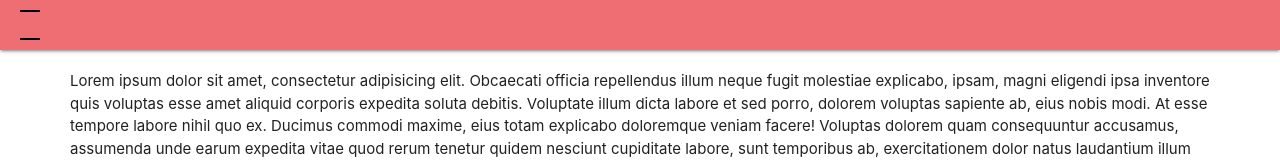
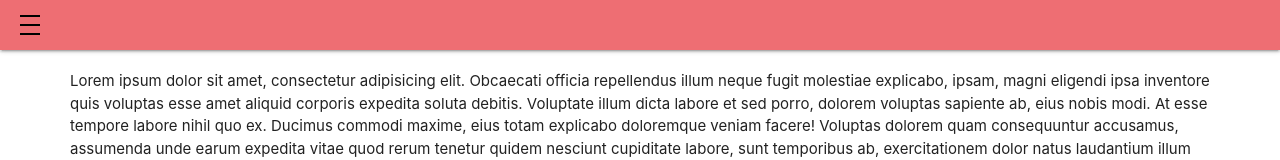
Before and after one commit to SpGray1991/burger_menu_adaptive, a React (Create React App) app: page / in a window 1280 px wide. Shown: the top 160 px of the page. Built offline with nearby package versions, Linux system fonts and the light colour scheme.

Commit message:
fix: finished btn css

```diff
--- a/src/App.module.css
+++ b/src/App.module.css
@@ -23,15 +23,24 @@ p {
 
 .burger_btn {
   width: 20px;
-  height: 30px;
+  height: 20px;
   margin-left: 20px;
   position: relative;
+  cursor: pointer;
 }
 
 .burger_btn::before {
   content: "";
   position: absolute;
   top: 0;
+  width: 20px;
+  background-color: black;
+  height: 2px;
+}
+
+.burger_btn span {
+  position: absolute;
+  top: 9px;
   width: 20px;
   background-color: black;
   height: 2px;
```
